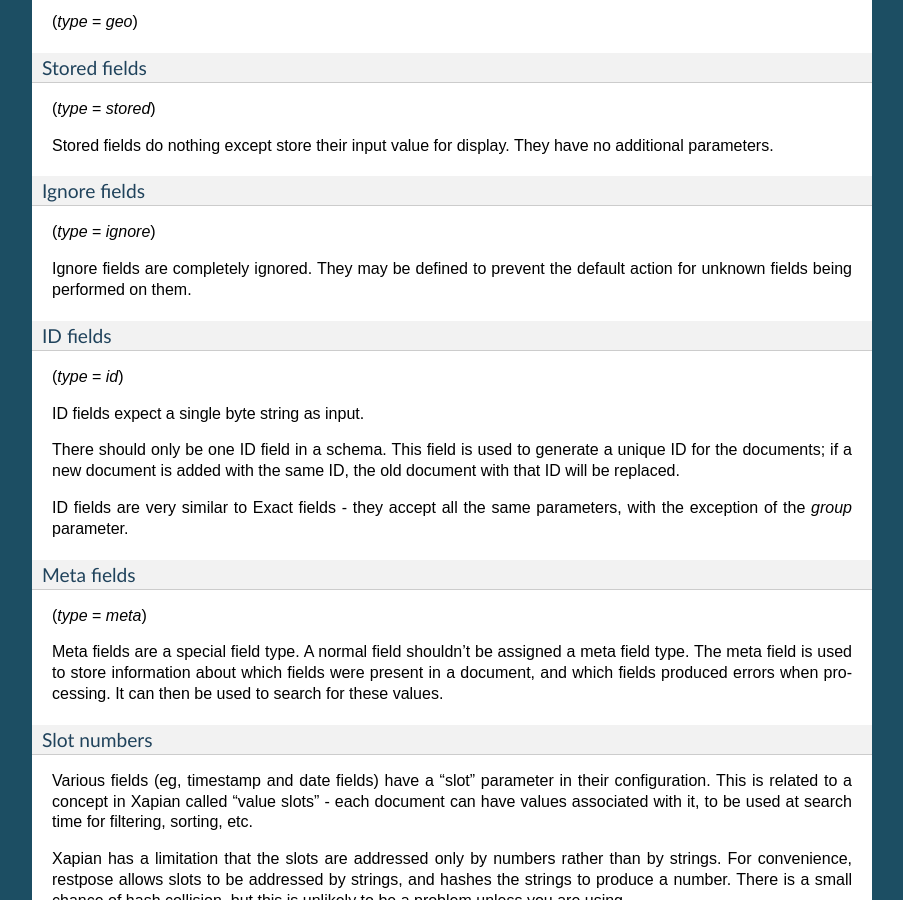
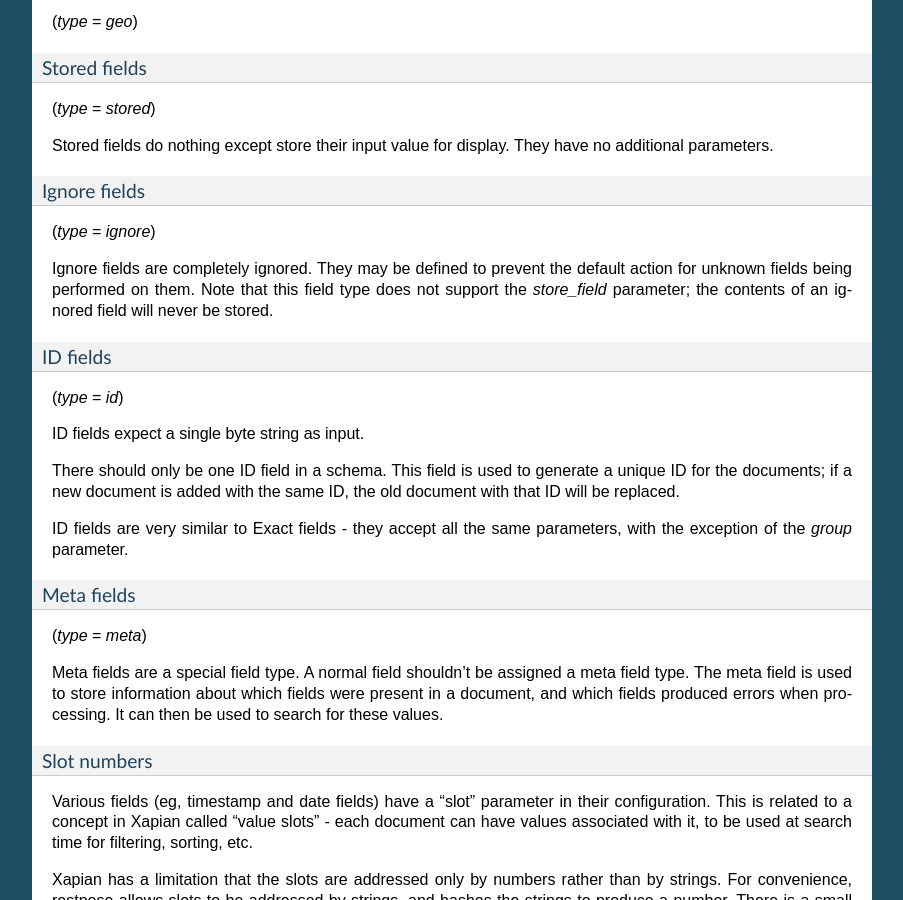
Before and after one commit to restpose/restpose, a Sphinx documentation site: the page built from docs/collections.rst, in a window 1280 px wide and 900 px high, scrolled down 3947 px. Shown: the whole window, without its empty margins (198-1101 px from the left). Built offline with Sphinx 7.4.7, drawn with Linux system fonts in a browser that asks for light colours.

```diff
--- a/docs/collections.rst
+++ b/docs/collections.rst
@@ -259,9 +259,9 @@ Ignore fields
 (`type` = `ignore`)
 
 Ignore fields are completely ignored.  They may be defined to prevent the
-default action for unknown fields being performed on them.
-
-.. todo: check that the behaviour for an ignore field which has a store_field parameter is sensible, and document it.
+default action for unknown fields being performed on them.  Note that this
+field type does not support the `store_field` parameter; the contents of an
+ignored field will never be stored.
 
 ID fields
 ---------
```
Also changed, not shown: other parts of docs/collections.rst (+1 -1 lines).
